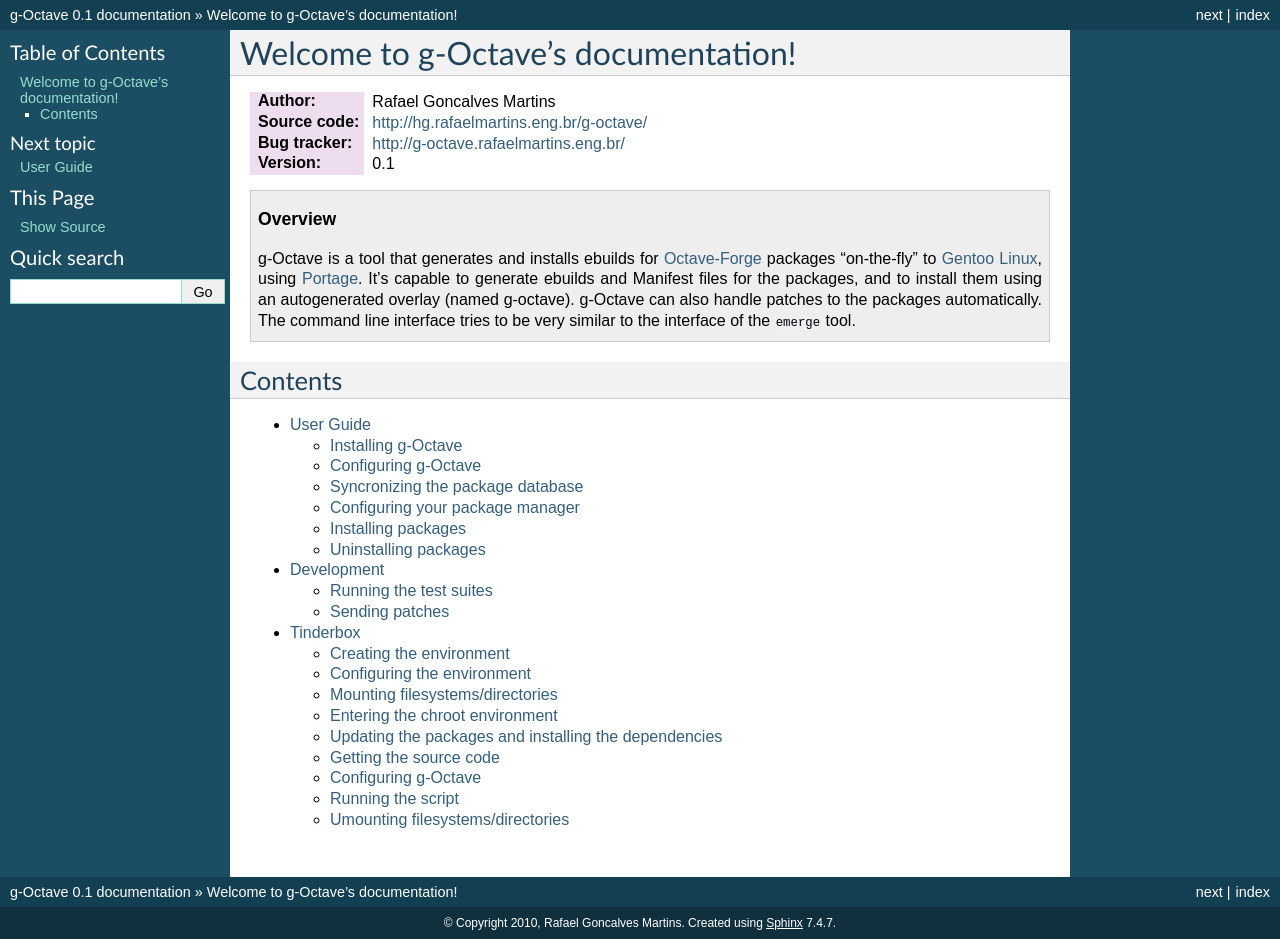
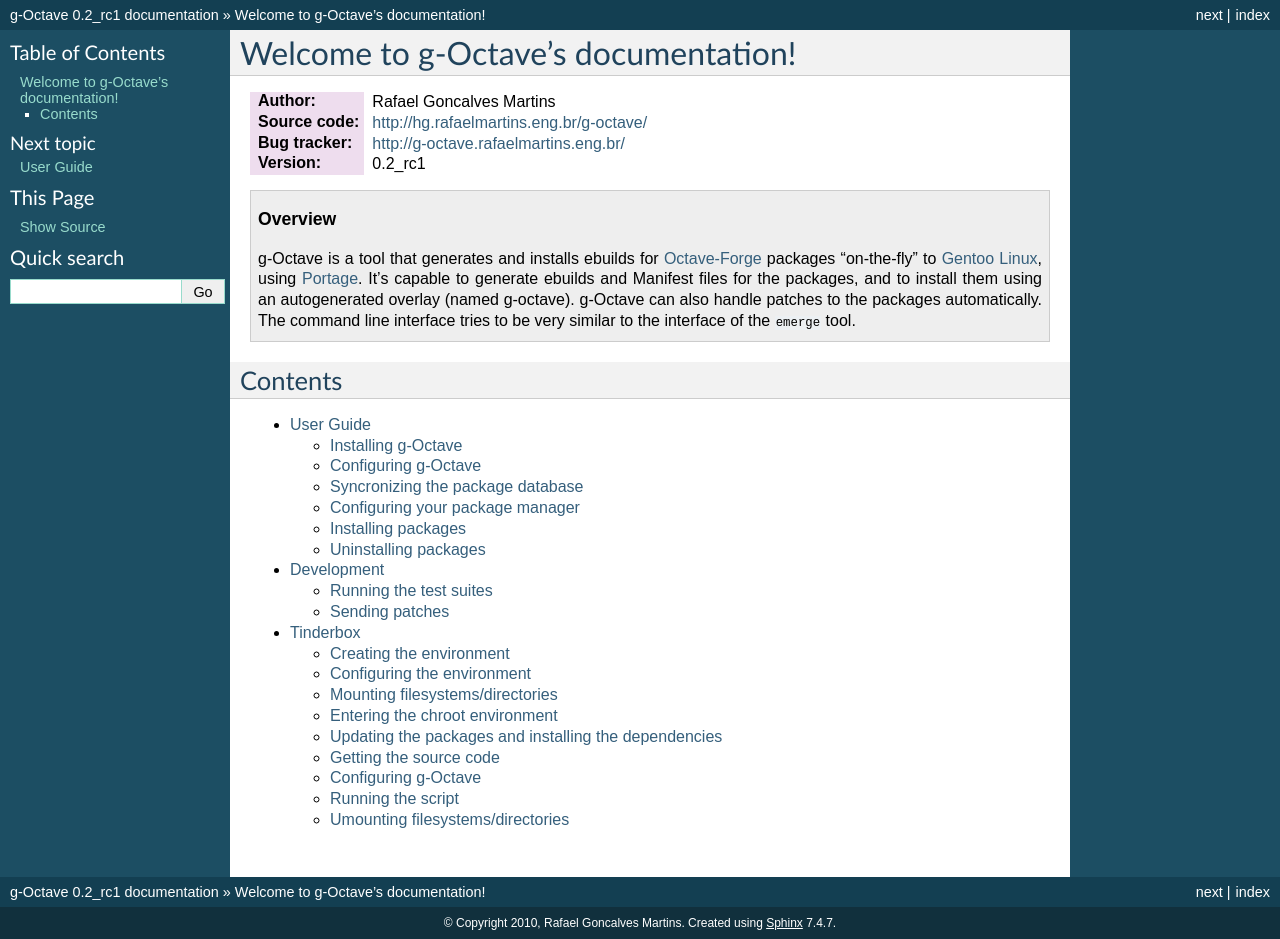
Before and after one commit to rafaelmartins/g-octave, a Sphinx documentation site: the page built from docs/index.rst, in a window 1280 px wide. Built offline with Sphinx 7.4.7, drawn with Linux system fonts in a browser that asks for light colours.

Commit message:
version bump; preparing to release

```diff
--- a/docs/conf.py
+++ b/docs/conf.py
@@ -45,9 +45,9 @@
 # built documents.
 #
 # The short X.Y version.
-version = '0.1'
+version = '0.2'
 # The full version, including alpha/beta/rc tags.
-release = '0.1'
+release = '0.2_rc1'
 
 # The language for content autogenerated by Sphinx. Refer to documentation
 # for a list of supported languages.
--- a/g_octave/__init__.py
+++ b/g_octave/__init__.py
@@ -32,4 +32,4 @@
 __copyright__ = '(c) 2009-2010 %s' % __author__
 __license__ = 'GPLv2'
 
-__version__ = '0.1'
+__version__ = '0.2_rc1'
```
